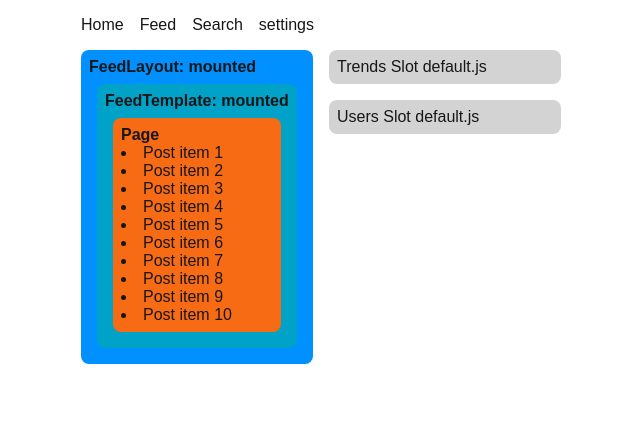
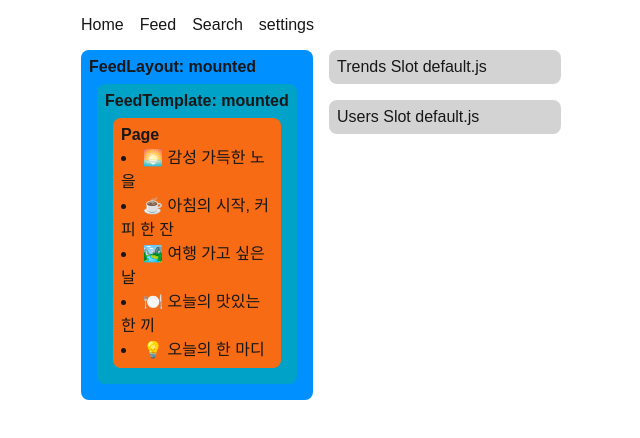
Before and after one commit to goodsosbva/MyNextApp, a Next.js app in the folder my-next-app/: page /feed in a window 1280 px wide. Shown: the top 438 px of the page, without its empty margins (319-959 px from the left). Built offline with nearby package versions, Linux system fonts and the light colour scheme.

Commit message:
feat: 서버에서 데이터 가져오기

```diff
--- a/my-next-app/app/feed/page.tsx
+++ b/my-next-app/app/feed/page.tsx
@@ -1,17 +1,30 @@
+'use client'
+
+import { useState, useEffect } from 'react';
 import Link from 'next/link'
 
+function FeedPage() {
+    const  [posts, setPosts] = useState<MyNextApp.Posts[]>([]);
 
-function FeedPage() {
+    useEffect(() => {
+        async function fetchPosts() {
+            const data = await fetch('/api/posts').then(res => res.json());
+            setPosts(data);
+        }
+
+        fetchPosts();
+    },  [])
+
     return (
         <div className="box page">
             <h4>Page</h4>
             <ul style={{ listStylePosition: 'inside' }}>
-                {[...new Array(10)].map((item, index) => {
+                {posts.map((posts, index) => {
                     const postId = index + 1;
                     return (
                         <li key={index}>
                             <Link href={`/posts/${postId}`}>
-                                {`Post item ${postId}`}
+                                {posts.title}
                             </Link>
                         </li>
                     )
```
Also changed, not shown: my-next-app/lib/types/my-next-app.d.ts (added, +8 -0 lines).
